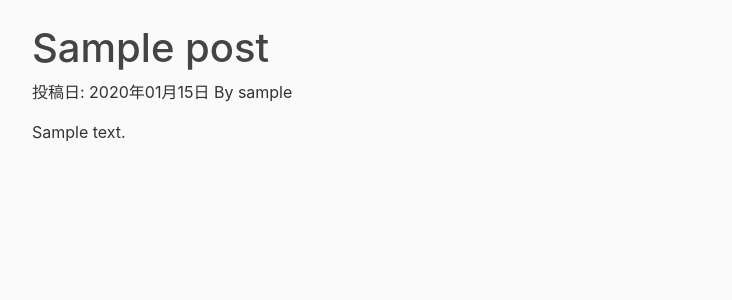
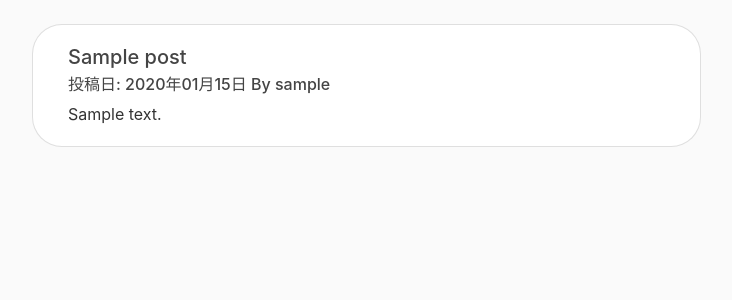
Before and after one commit to kdr250/flaskblog, a Flask app: page / in a window 1280 px wide. Shown: the part 56-356 px from the top of the page, without its empty margins (53-785 px from the left). Run offline with Flask 2, Linux system fonts and the light colour scheme; tables that the repository leaves empty hold one stand-in row (values such as "Sample post"); some libraries are stand-ins or nearby versions.

Commit message:
Add-AutoUpdate-in-Chat-Features-ver2
・自分の投稿と他人の投稿を背景色でわかるようにしました。
・トップページのフォームの見た目を整えました。

```diff
--- a/run.py
+++ b/run.py
@@ -49,7 +49,12 @@ def post_ajax():
   post = Post(title=title, content=content, user_id=current_user.id)
   db.session.add(post)
   db.session.commit()
-  return jsonify({'id': post.id , 'title': title, 'content': content, 'date_posted': post.date_posted.strftime('%Y年%m月%d日'), 'authorname': post.author.username})
+  same_author = 0
+  if post.author == current_user:
+      same_author = 1
+  return jsonify({'id': post.id , 'title': title, 'content': content,
+                  'date_posted': post.date_posted.strftime('%Y年%m月%d日'),
+                  'authorname': post.author.username, 'same': same_author})
   # name = request.form['name']
   # return jsonify({'result': 'ok', 'value': name})
 
@@ -60,10 +65,13 @@ def post_api():
   posts = Post.query.filter(Post.id > last_post_id).all()
   # print(posts)    # [Post('aaa', '2019-09-15 04:14:12')]
   list_json = []
+  same_author = 0
   for post in posts:
+    if post.author == current_user:
+      same_author = 1
     dict_json = {'id': post.id, 'title': post.title,
       'content': post.content, 'date_posted': post.date_posted.strftime('%Y年%m月%d日'),
-      'authorname': post.author.username}
+      'authorname': post.author.username, 'same': same_author}
     list_json.append(dict_json)
   print(list_json)
   json = jsonify(list_json)
--- a/static/js/post.js
+++ b/static/js/post.js
@@ -1,11 +1,19 @@
 $(function() {
 
   function buildHTML(post){
-    var html = `<div class="post-content" id="post-content" data-post-id=${post.id} >
-    <h1>${post.title}</h1>
-    <p>投稿日: ${post.date_posted} By ${post.authorname}</p>
-    <p>${post.content}</p>
-    </div>`
+    var html = 0
+    if (post.same == 1) {
+      var html_same = `<div class="post-content card col-sm-11 col-md-11 bg-info" data-post-id=${post.id}>`
+    } else {
+      var html_same = `<div class="post-content card col-sm-11 col-md-11" data-post-id=${post.id}>`
+    }
+    var html = `<div class="card-body">
+      <h5 class="card-title">${post.title}</h5>
+      <h6 class="card-subtitle mb-2">投稿日: ${post.date_posted} By ${post.authorname}</h6>
+      <p class="card-text">${post.content}</p>
+      </div>
+      </div>`
+    html = html_same + html
     return html
   }
 
--- a/static/main.css
+++ b/static/main.css
@@ -78,3 +78,8 @@ a.article-title:hover {
 .account-heading {
   font-size: 2.5rem;
 }
+
+.post-content {
+  border-radius: 30px;
+  margin-bottom: 20px;
+}
--- a/templates/home.html
+++ b/templates/home.html
@@ -5,29 +5,40 @@
 <!-- <script src="../static/js/post.js"  filename='post.js')}}"></script> -->
 
 <div id="message-box" class="col-md-8">
+
+
+
 {% for post in posts %}
-<div class="post-content" id="post-content" data-post-id={{ post.id }}>
-  <h1>{{ post.title }}</h1>
-  <p>投稿日: {{ post.date_posted.strftime('%Y年%m月%d日') }} By {{ post.author.username }}</p>
-  <p>{{ post.content }}</p>
+  {% if post.author == current_user %}
+  <div class="post-content card col-sm-11 col-md-11 bg-info" data-post-id={{ post.id }}>
+  {% else %}
+    <div class="post-content card col-sm-11 col-md-11" data-post-id={{ post.id }}>
+  {% endif %}
+    <div class="card-body">
+      <h5 class="card-title">{{ post.title }}</h5>
+      <h6 class="card-subtitle mb-2">投稿日: {{ post.date_posted.strftime('%Y年%m月%d日') }} By {{ post.author.username }}</h6>
+      <p class="card-text">{{ post.content }}</p>
+    </div>
+  </div>
+{% endfor %}
+
 </div>
-{% endfor %}
-</div>
+
 {% if current_user.is_authenticated %}
-  <div class="col-md-4 offset-md-7" style="position: fixed;">
+  <div class="col-sm-10 col-md-4 offset-md-7" style="position: fixed;">
     <div class="content-section">
         <form id="post-form" method="POST" action="">
               {{ form.hidden_tag() }}
-              <div>
+              <div lass="form-group">
               {{ form.title.label }} </br>
-              {{ form.title }}
+              {{ form.title(class='form-control') }}
             </div>
-            <div>
+            <div lass="form-group">
               {{ form.content.label }} </br>
-              {{ form.content }}
+              {{ form.content(class='form-control') }}
             </div>
-            <div>
-              {{ form.submit }}
+            <div style="padding-top: 10px; padding-left: 45%;">
+              {{ form.submit(class='btn btn-primary') }}
             </div>
           </form>
     </div>
```
